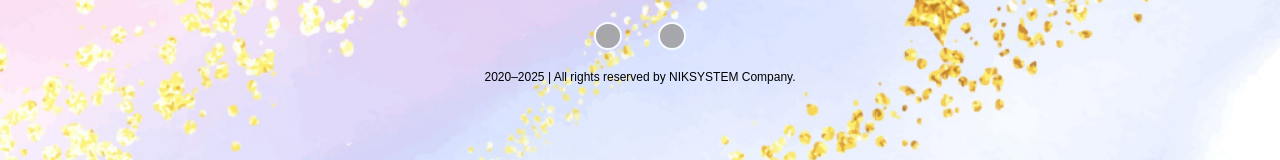
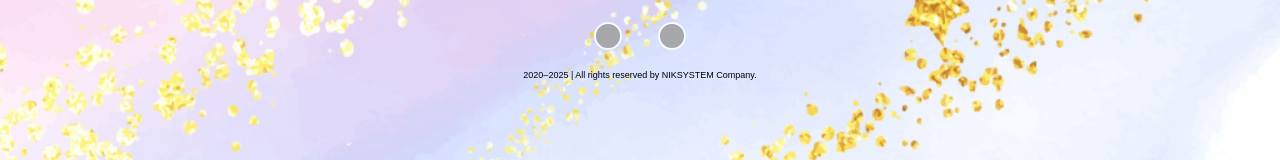
Before and after one commit to vipertik/tina-page, a plain HTML site: page index.html in a window 1280 px wide. Shown: the part 516-676 px from the top of the page. Drawn offline with Linux system fonts and the light colour scheme; grey boxes are pictures that could not be loaded.

Commit message:
Update index.html

```diff
--- a/index.html
+++ b/index.html
@@ -95,7 +95,7 @@
 </div>
   <!-- Footer -->
 <div style="text-align: center; margin-top: 20px;">
-  <p style="color: #000000; font-size: 12px; font-family: Arial, sans-serif;">
+  <p style="color: #000000; font-size: 9px; font-family: Arial, sans-serif;">
     2020–<span id="currentYear"></span> | All rights reserved by NIKSYSTEM Company.
   </p>
 </div>
```
